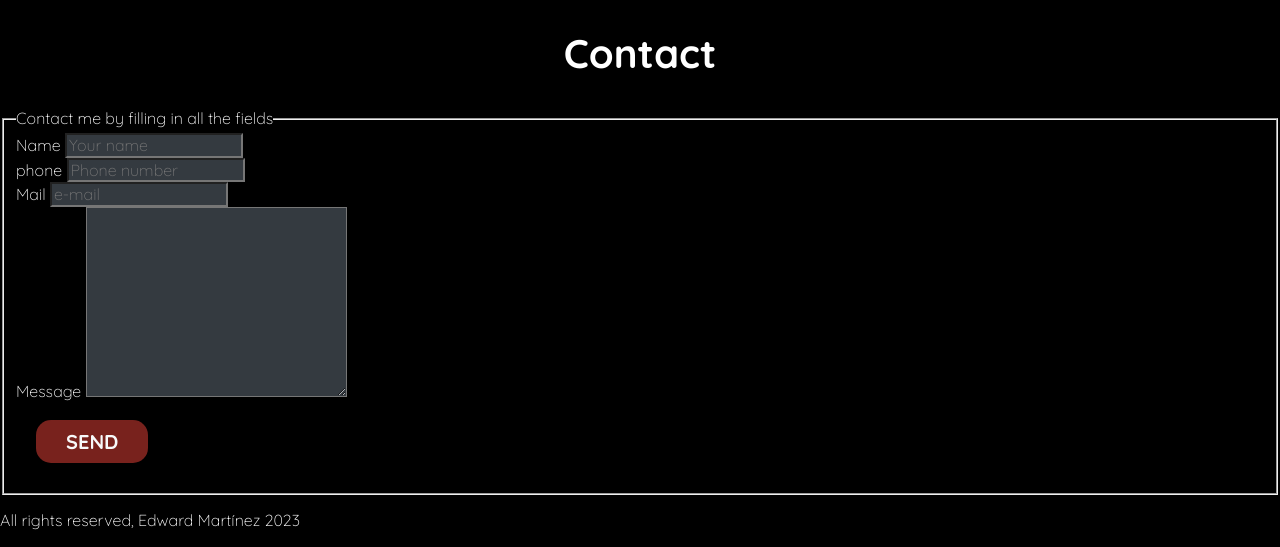
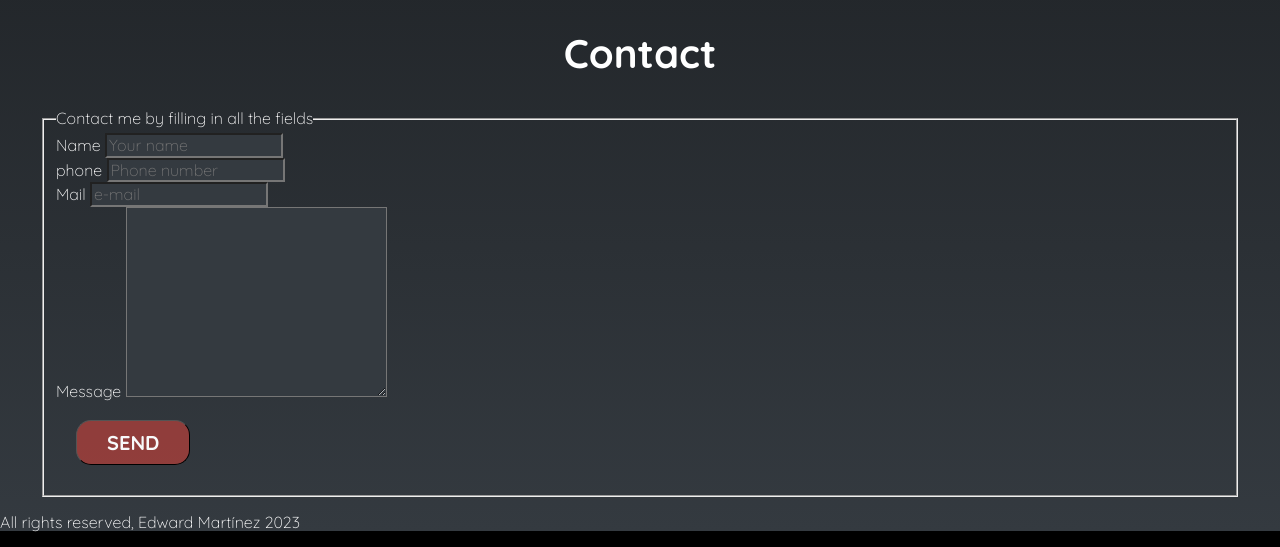
Before and after one commit to Chabito24/freelancer, a plain HTML site: page index.html in a window 1280 px wide. Shown: the part 1160-1707 px from the top of the page. Drawn offline with Linux system fonts and the light colour scheme; a web font is replaced by a local one.

Commit message:
se usa la misma clase de contenedor en la etuiqueta main permintiendo centrar el texto y se asigna borde al boton de input en el formulario

```diff
--- a/css/style.css
+++ b/css/style.css
@@ -27,6 +27,7 @@ html {
 body {
     font-size: 16px;
     font-family: 'Quicksand', sans-serif;
+    background-image: linear-gradient(to top, var(--gray-dark) 0%, var(--dark)100%) /*asigna un fondeo de panrtalla mezclando dos de los colores en mi caso negro y gris oscuro*/
 }
 
 .contenedor {
@@ -44,13 +45,14 @@ body {
     text-transform: uppercase; /*transforma on uppercase el texto en mayuscula*/
     font-weight: bold; /*texto en negrilla*/
     border-radius: 1.5rem; /*borde redondeado a los botones*/
-    border-width: 0; /*quita el borde del boton*/
+    border-width: 0.1rem; /*quita el borde del boton*/
     width: 90%; /*toma un ancho del 90% de la pantalla cuando la pantalla esta inferior al media quiery*/
     text-align: center;
 }
 
 .boton:hover{
     background-color: rgb(0 0 0 / 30%);
+    border-color: rgb(239 68 59 / 50%);
 }
 
 @media (min-width: 480px) {
--- a/index.html
+++ b/index.html
@@ -47,7 +47,7 @@
 
     </section>
 
-    <main>
+    <main class="contenedor">
 
         <h2>Services</h2>
 
```
